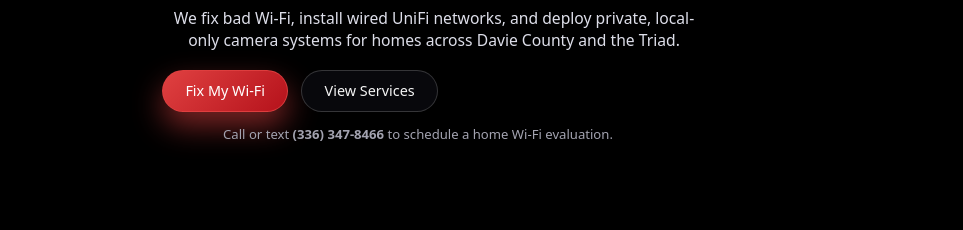
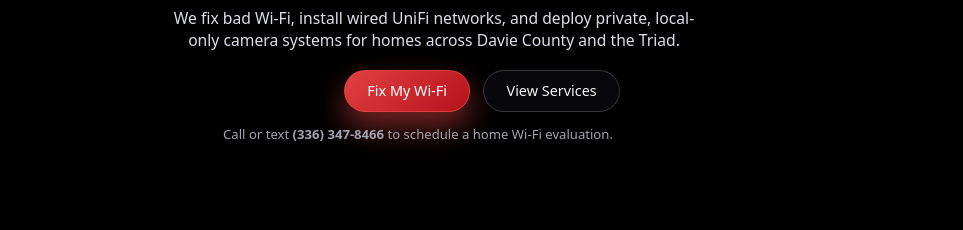
Before and after one commit to reznetllc-bit/reznet-website, a plain HTML site: page home.html in a window 1280 px wide. Shown: the part 234-464 px from the top of the page, without its empty margins (158-1121 px from the left). Drawn offline with Linux system fonts and the light colour scheme.

Commit message:
Center hero buttons on home page

```diff
--- a/styles.site.css
+++ b/styles.site.css
@@ -177,6 +177,10 @@ img {
   flex-wrap: wrap;
   gap: 0.8rem;
   margin-bottom: 0.8rem;
+}
+/* center buttons when hero is single-column */
+.hero-single .hero-actions {
+  justify-content: center;
 }
 
 .hero-subtext {
```
